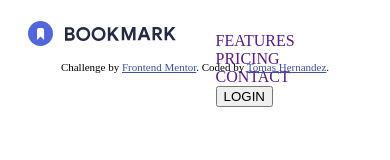
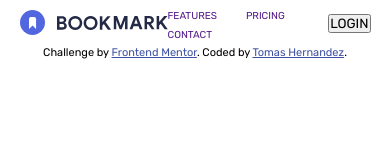
Before and after one commit to ThomasHernandez89/BookmarkLandingPage, a plain HTML site: page index.html in a window 390 px wide. Drawn offline with Linux system fonts and the light colour scheme.

Commit message:
Navbar Commit
Desktop Navbar done. Moving to work on Mobile responsiveness.

```diff
--- a/index.html
+++ b/index.html
@@ -8,6 +8,7 @@
 
     <link rel="icon" type="image/png" sizes="32x32" href="./images/favicon-32x32.png">
     <link rel="stylesheet" href="style.css">
+    <link href="https://fonts.googleapis.com/css?family=Rubik:400,500&display=swap" rel="stylesheet">
 
     <title>Frontend Mentor | Bookmark landing page</title>
 
@@ -15,19 +16,15 @@
 
 <body>
     <header class="_top_section">
-        <div class="_logo">
-            <img src="images/logo-bookmark.svg" alt="logo">
-        </div>
-        <div class="_nav_bar">
+        <img class="_top_section_logo" src="images/logo-bookmark.svg" alt="logo">
+        <nav class="_nav_bar">
             <ul>
                 <li><a href="">FEATURES</a></li>
                 <li><a href="">PRICING</a></li>
                 <li><a href="">CONTACT</a></li>
-                <li><button class="_nav_bar_bttn">LOGIN</button></li>
             </ul>
-
-        </div>
-
+        </nav>
+        <a href=""><button class="_nav_bar_bttn">LOGIN</button></a>
     </header>
 
 
--- a/style.css
+++ b/style.css
@@ -1,9 +1,10 @@
-html{
+*{
+    font-family: 'Rubik';
+    margin: 0;
+    padding: 0;
+}
+html {
     height: 100%;
-}
-
-body{
-    padding: 2% 5%;
 }
 
 .attribution {
@@ -15,26 +16,35 @@ body{
     color: hsl(228, 45%, 44%);
 }
 
-._top_section{
+._top_section {
     display: flex;
     justify-content: space-between;
-    align-items: baseline;
+    align-items: center;
+    padding: 1% 5%;
+}
+
+._top_section_logo{
+    cursor: pointer;
+    margin-right: auto;
 }
 
 ._nav_bar {
     list-style: none;
-    height: 30px;
+    height: auto;
+    margin-left: auto;
 }
 
 ._nav_bar li {
     display: inline;
-    margin-right: 20px;
+    margin-right: 25px;
+
 }
 
 ._nav_bar li a {
     text-decoration: none;
+    font-size: 10px;
 }
 
-@media only screen and (min-width:){}
+@media only screen and (min-width:) {}
 
-@media only screen and (max-width:){}
+@media only screen and (max-width:) {}
```
